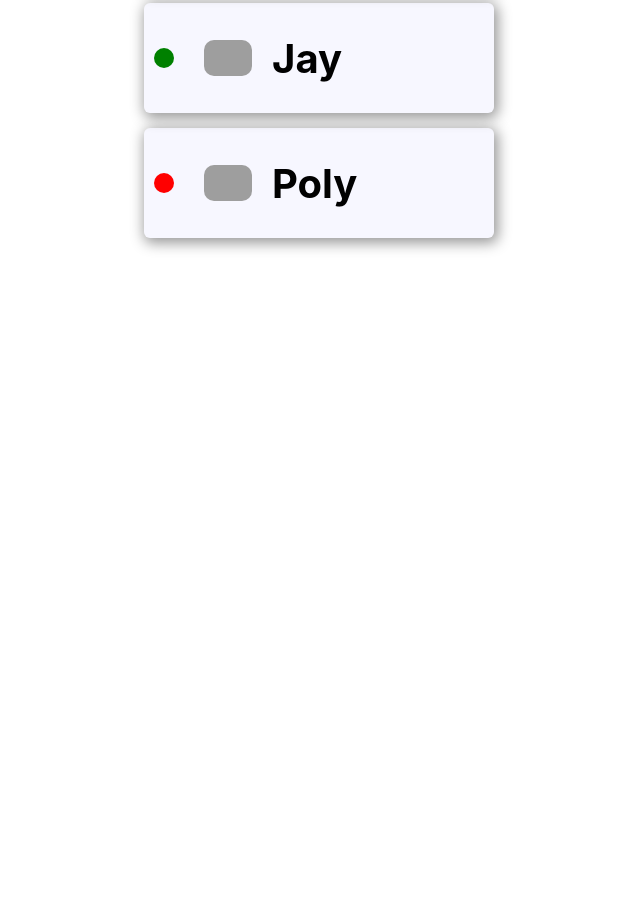
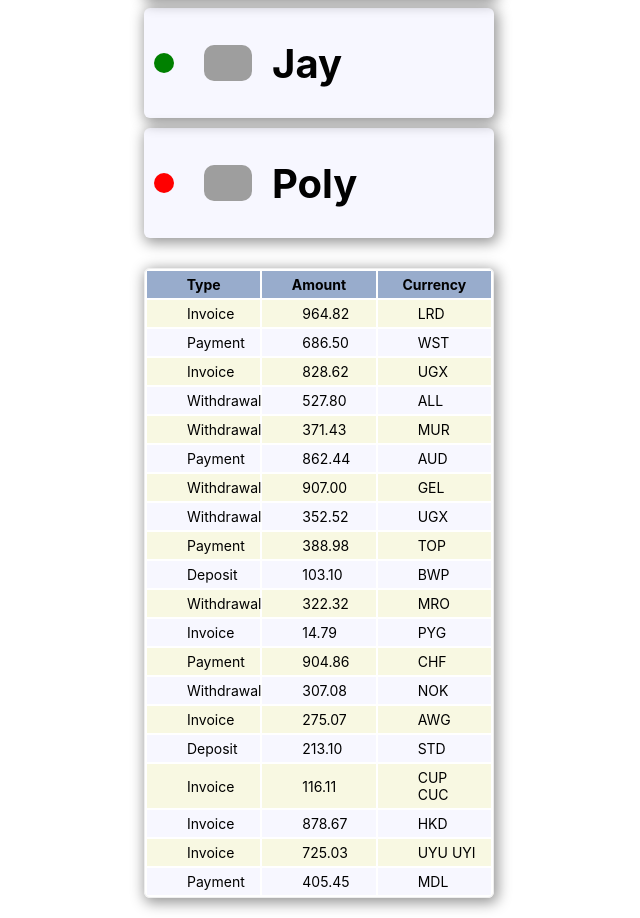
Before and after one commit to AleXKeepeR21/goit-react-hw-01-components, a React (Create React App) app: page / in a window 1280 px wide. Shown: the part 1069-1987 px from the top of the page, without its empty margins (321-961 px from the left). Before the commit the page ends 1362 px from the top, so only its background shows below. Built offline with nearby package versions, Linux system fonts and the light colour scheme; grey boxes are pictures that could not be loaded.

Commit message:
add code from 4-th task

```diff
--- a/src/components/App.jsx
+++ b/src/components/App.jsx
@@ -6,6 +6,9 @@
 
 import FriendList from './FriendList/FriendList';
 import friends from './FriendList/friends.json';
+
+import TransactionHistory from './TransactionHistory/TransactionHistory';
+import transactions from './TransactionHistory/transactions.json';
 
 export const App = () => {
   return (
@@ -29,6 +32,7 @@
       <Statistics title="Upload stats" stats={data} />
       <Statistics stats={data} />
       <FriendList friends={friends} />
+      <TransactionHistory items={transactions} />
     </div>
   );
 };
--- a/src/components/FriendList/FriendList.module.css
+++ b/src/components/FriendList/FriendList.module.css
@@ -2,10 +2,11 @@
   padding: 0;
   list-style: none;
   width: 350px;
+  margin: 20px 0 20px 0;
 }
 
 .item {
-  margin-bottom: 15px;
+  margin-bottom: 10px;
   display: flex;
   align-items: center;
   padding: 5px 10px;
@@ -13,6 +14,10 @@
   background-color: rgba(0, 0, 255, 0.032);
   border-radius: 6px;
   box-shadow: 2px 3px 14px 2px rgba(0, 0, 0, 0.41);
+}
+
+.item:hover {
+  box-shadow: none;
 }
 
 .status {
--- a/src/components/Statistics/Statistics.module.css
+++ b/src/components/Statistics/Statistics.module.css
@@ -1,5 +1,5 @@
 .statistics {
-  margin: 10px auto;
+  margin: 20px;
   width: 350px;
   background-color: rgba(0, 0, 255, 0.032);
   text-align: center;
--- /dev/null
+++ b/src/components/TransactionHistory/TransactionHistory.jsx
@@ -0,0 +1,38 @@
+import PropTypes from 'prop-types';
+import style from '../TransactionHistory/TransactionHistory.module.css';
+import TransactionHistoryItem from './TransactionHistoryItem';
+
+export default function TransactionHistory({ items }) {
+  return (
+    <table className={style.transactionHistory}>
+      <thead>
+        <tr>
+          <th>Type</th>
+          <th>Amount</th>
+          <th>Currency</th>
+        </tr>
+      </thead>
+      <tbody>
+        {items.map(({ id, type, amount, currency }) => (
+          <TransactionHistoryItem
+            key={id}
+            type={type}
+            amount={amount}
+            currency={currency}
+          ></TransactionHistoryItem>
+        ))}
+      </tbody>
+    </table>
+  );
+}
+
+TransactionHistoryItem.propTypes = {
+  transactions: PropTypes.arrayOf(
+    PropTypes.shape({
+      id: PropTypes.string.isRequired,
+      type: PropTypes.string,
+      amount: PropTypes.number,
+      currency: PropTypes.string,
+    })
+  ),
+};
--- /dev/null
+++ b/src/components/TransactionHistory/TransactionHistory.module.css
@@ -0,0 +1,28 @@
+.transactionHistory {
+  border: 1px solid #eee;
+  border-radius: 6px;
+  table-layout: fixed;
+  width: 350px;
+  margin-bottom: 20px;
+  text-align: center;
+  font-size: 14px;
+  box-shadow: 2px 3px 14px 2px rgba(0, 0, 0, 0.41);
+}
+.transactionHistory tbody {
+  background-color: rgba(0, 0, 255, 0.032);
+}
+.transactionHistory th {
+  font-weight: bold;
+  padding: 5px;
+  background: rgba(0, 51, 128, 0.405);
+}
+
+.transactionHistory td {
+  padding: 5px 10px;
+  padding-left: 40px;
+  text-align: left;
+  text-transform: capitalize;
+}
+.transactionHistory tbody tr:nth-child(odd) {
+  background: rgba(255, 255, 0, 0.112);
+}
--- /dev/null
+++ b/src/components/TransactionHistory/TransactionHistoryItem.jsx
@@ -0,0 +1,22 @@
+import PropTypes from 'prop-types';
+
+export default function TransactionHistoryItem({ type, amount, currency }) {
+  return (
+    <tr>
+      <td>{type}</td>
+      <td>{amount}</td>
+      <td>{currency}</td>
+    </tr>
+  );
+}
+
+TransactionHistoryItem.propTypes = {
+  transactions: PropTypes.arrayOf(
+    PropTypes.shape({
+      id: PropTypes.string.isRequired,
+      type: PropTypes.string,
+      amount: PropTypes.number,
+      currency: PropTypes.string,
+    })
+  ),
+};
--- /dev/null
+++ b/src/components/TransactionHistory/transactions.json
@@ -0,0 +1,122 @@
+[
+  {
+    "id": "1e0700a2-5183-4291-85cc-2065a036a683",
+    "type": "invoice",
+    "amount": "964.82",
+    "currency": "LRD"
+  },
+  {
+    "id": "a30f821b-4d25-4ff0-abdd-e340b3f0dd2b",
+    "type": "payment",
+    "amount": "686.50",
+    "currency": "WST"
+  },
+  {
+    "id": "44dca67a-8e5a-4798-bf8e-b15efd4e1abd",
+    "type": "invoice",
+    "amount": "828.62",
+    "currency": "UGX"
+  },
+  {
+    "id": "ea8ed3dc-2b68-4a53-905a-53ecb0adef33",
+    "type": "withdrawal",
+    "amount": "527.80",
+    "currency": "ALL"
+  },
+  {
+    "id": "ea76146a-0b00-4b80-bc02-a8c822176712",
+    "type": "withdrawal",
+    "amount": "371.43",
+    "currency": "MUR"
+  },
+  {
+    "id": "63ca02f9-d637-46b5-9237-f3b24425e029",
+    "type": "payment",
+    "amount": "862.44",
+    "currency": "AUD"
+  },
+  {
+    "id": "ed0263e8-59a5-4bf1-87e0-2bb88e53dc34",
+    "type": "withdrawal",
+    "amount": "907.00",
+    "currency": "GEL"
+  },
+  {
+    "id": "6013bad0-750c-4691-8bc2-d8f2b43969c4",
+    "type": "withdrawal",
+    "amount": "352.52",
+    "currency": "UGX"
+  },
+  {
+    "id": "252c7be4-8b06-4fa7-8d42-61fb835b70d5",
+    "type": "payment",
+    "amount": "388.98",
+    "currency": "TOP"
+  },
+  {
+    "id": "4eaab41b-b967-40ac-82ed-85fc66f646f1",
+    "type": "deposit",
+    "amount": "103.10",
+    "currency": "BWP"
+  },
+  {
+    "id": "9648a350-8469-42d5-8bf3-18090de5fe67",
+    "type": "withdrawal",
+    "amount": "322.32",
+    "currency": "MRO"
+  },
+  {
+    "id": "9c5c25fb-1a95-4b2f-8d1f-4c4426d677cc",
+    "type": "invoice",
+    "amount": "14.79",
+    "currency": "PYG"
+  },
+  {
+    "id": "43ef232c-80e9-4d6f-b48a-b22405620de3",
+    "type": "payment",
+    "amount": "904.86",
+    "currency": "CHF"
+  },
+  {
+    "id": "5161682e-e620-4019-ab0a-24ceb10fbd20",
+    "type": "withdrawal",
+    "amount": "307.08",
+    "currency": "NOK"
+  },
+  {
+    "id": "7b119d71-42e6-4c42-a141-6818b07bb9ff",
+    "type": "invoice",
+    "amount": "275.07",
+    "currency": "AWG"
+  },
+  {
+    "id": "a4f65722-65c4-4c28-b1f4-b8ed988bb205",
+    "type": "deposit",
+    "amount": "213.10",
+    "currency": "STD"
+  },
+  {
+    "id": "c6e5784b-0ca3-48d6-86e5-b5128af5a523",
+    "type": "invoice",
+    "amount": "116.11",
+    "currency": "CUP CUC"
+  },
+  {
+    "id": "c9ebed6a-3a02-4b49-ac0d-0534b51f2bfd",
+    "type": "invoice",
+    "amount": "878.67",
+    "currency": "HKD"
+  },
+  {
+    "id": "a4a98b0e-b22c-438b-9f83-de2df52110c8",
+    "type": "invoice",
+    "amount": "725.03",
+    "currency": "UYU UYI"
+  },
+  {
+    "id": "b39bfa7a-0166-4c47-94d6-87d20590f746",
+    "type": "payment",
+    "amount": "405.45",
+    "currency": "MDL"
+  }
+]
```
